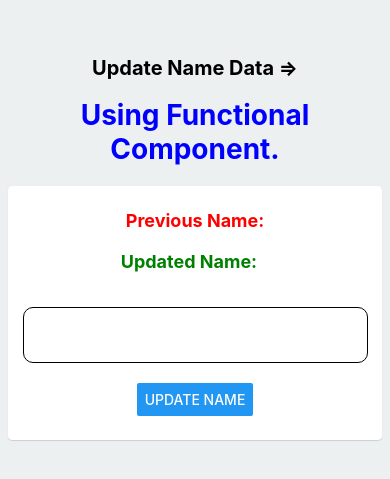
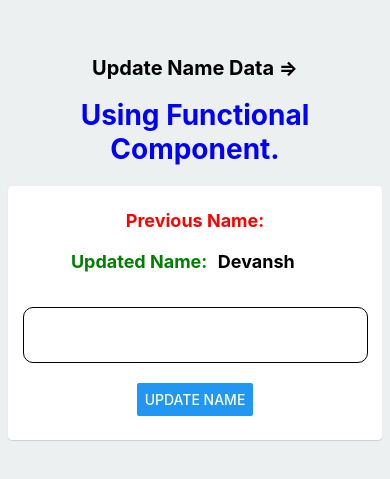
Before and after one commit to D-Coder135/UpdateNameApp_React-Native, a React Native app: screen / in a window 390 px wide. Shown: the part 179-658 px from the top of the page. Built offline with nearby package versions, Linux system fonts and the light colour scheme.

Commit message:
update the inline styling for the Text tag

```diff
--- a/components/UpdateName.js
+++ b/components/UpdateName.js
@@ -5,7 +5,7 @@ export default function UpdateName() {
 
    var updatedName = ""
 
-    const [name, updateName] = React.useState("");
+    const [name, updateName] = React.useState("Devansh");
 
     const updatingName = (newName) => {
          updatedName = newName;
@@ -22,8 +22,8 @@ export default function UpdateName() {
             </View>
 
             <View style = {styles.view}>
-                <Text style = {{margin: 20, fontSize: 18, fontWeight: 'bold', color: 'green'}}>Updated Name: </Text>
-                <Text> {name} </Text>
+                <Text style = {{marginTop: 20, fontSize: 18, fontWeight: 'bold', color: 'green'}}>Updated Name: </Text>
+                <Text style = {{margin: 20, marginLeft: 2, fontWeight: 'bold', fontSize: 18}}> {name} </Text>
             </View>
 
             <TextInput style = {styles.inputText} onChangeText = {updatingName} ></TextInput>
```
